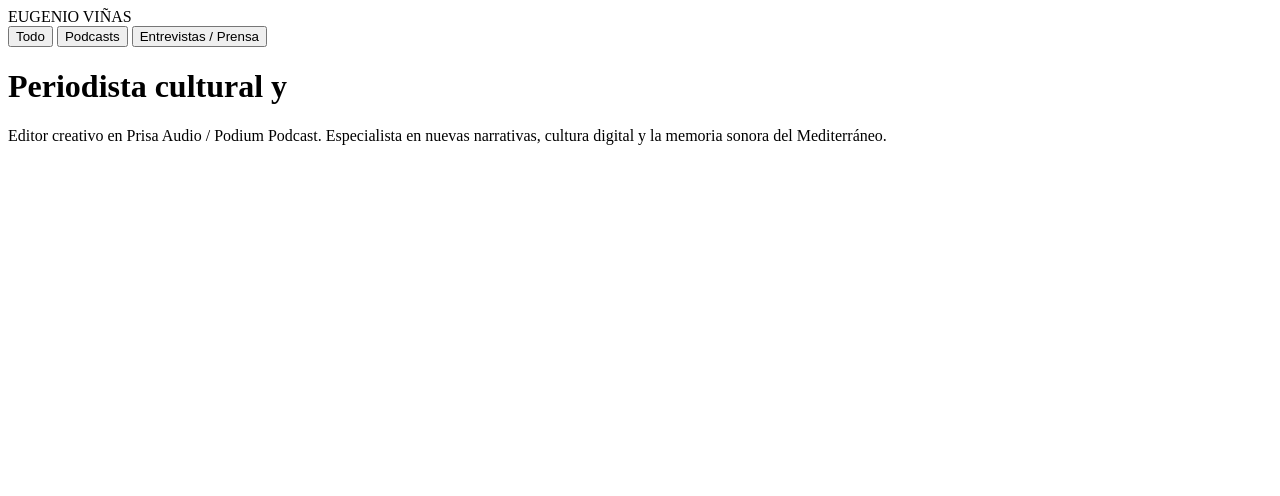
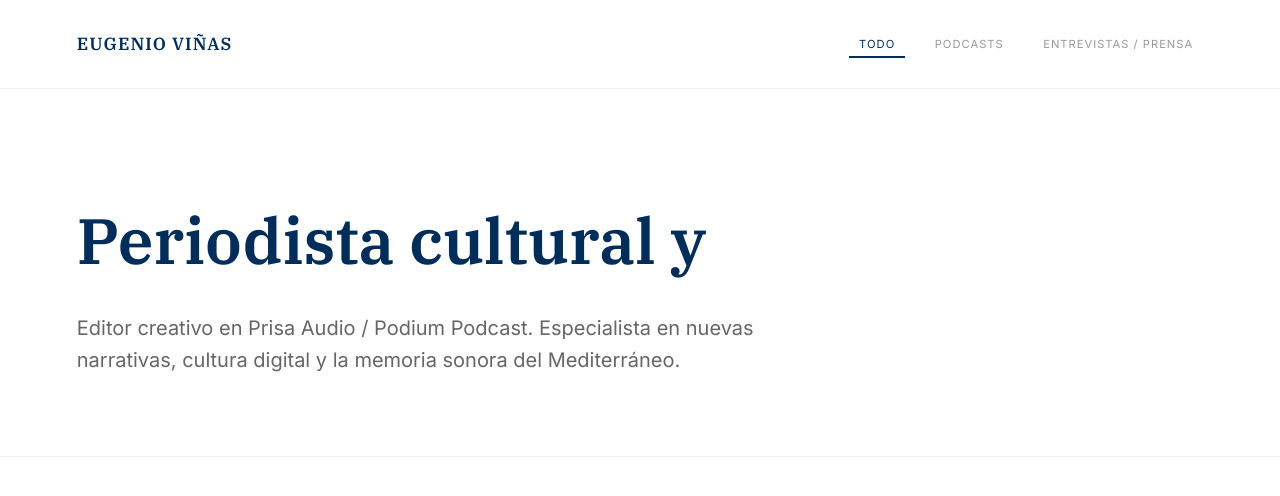
Before and after one commit to eugeniovinas/eugeniovinas.github.io, a plain HTML site: page index.html in a window 1280 px wide. Drawn offline with Linux system fonts and the light colour scheme.

Commit message:
Update style.css

```diff
--- a/style.css
+++ b/style.css
@@ -1,82 +1,130 @@
-const phrases = ["host de podcasts.", "editor creativo.", "periodista cultural."];
-let i = 0, j = 0, isDeleting = false;
-const target = document.getElementById('typewriter');
-
-function type() {
-    let current = phrases[i];
-    target.textContent = isDeleting ? current.substring(0, j--) : current.substring(0, j++);
-    if (!isDeleting && j > current.length) { isDeleting = true; setTimeout(type, 2000); }
-    else if (isDeleting && j === 0) { isDeleting = false; i = (i + 1) % phrases.length; setTimeout(type, 500); }
-    else { setTimeout(type, isDeleting ? 50 : 100); }
+:root {
+    --bg: #ffffff;
+    --text: #002d5a; /* Tu azul noche */
+    --gray: #666;
+    --border: #f0f0f0;
 }
 
-// AQUÍ ESTÁN TUS PROYECTOS REALES
-const projects = [
-    {
-        title: "València Destroy",
-        category: "podcast",
-        tag: "Podium Podcast / Serie Documental",
-        description: "La historia no contada de la Ruta del Bakalao. Un viaje sonoro premiado y referente en el podcasting español.",
-        image: "https://www.podiumpodcast.com/wp-content/uploads/2017/10/VALENCIA-DESTROY_1400x1400.jpg",
-        link: "https://www.podiumpodcast.com/podcasts/valencia-destroy-podium-os/"
-    },
-    {
-        title: "Entrevista: El éxito y la terapia",
-        category: "prensa",
-        tag: "El País / Entrevista",
-        description: "Conversación con el influencer Ger sobre el lado oscuro de la fama y la salud mental.",
-        image: "", // Dejamos vacío para ver cómo queda sin imagen
-        link: "https://elpais.com/autor/eugenio-vinas-serrano/"
-    },
-    {
-        title: "¿Y si las playas desaparecen?",
-        category: "podcast",
-        tag: "El País / Audio",
-        description: "Un análisis sobre el futuro de la costa mediterránea frente al cambio climático.",
-        image: "https://images.unsplash.com/photo-1507525428034-b723cf961d3e?w=800",
-        link: "#"
-    },
-    {
-        title: "Máster de Podcast",
-        category: "podcast",
-        tag: "Formación / Barreira A+D",
-        description: "Director del primer máster especializado en creación y producción de audio digital.",
-        image: "https://images.unsplash.com/photo-1478737270239-2f02b77fc618?w=800",
-        link: "#"
-    }
-];
-
-const grid = document.getElementById('portfolio-grid');
-
-function render(filter = 'all') {
-    grid.innerHTML = "";
-    projects.forEach(p => {
-        if (filter === 'all' || p.category === filter) {
-            // Si no hay imagen, usamos un estilo especial 'no-img'
-            const imgHtml = p.image
-                ? `<img src="${p.image}" class="project-img" alt="${p.title}">`
-                : `<div class="no-img"></div>`;
-
-            grid.innerHTML += `
-                <a href="${p.link}" class="project-card">
-                    ${imgHtml}
-                    <span class="tag">${p.tag}</span>
-                    <h2>${p.title}</h2>
-                    <p>${p.description}</p>
-                </a>
-            `;
-        }
-    });
+body {
+    margin: 0;
+    font-family: 'Inter', sans-serif;
+    background-color: var(--bg);
+    color: var(--text);
+    line-height: 1.6;
 }
 
-// Lógica de los botones de filtro
-document.querySelectorAll('.filter-btn').forEach(btn => {
-    btn.addEventListener('click', (e) => {
-        document.querySelector('.active').classList.remove('active');
-        e.target.classList.add('active');
-        render(e.target.dataset.filter);
-    });
-});
+/* Navegación */
+.navbar {
+    display: flex;
+    justify-content: space-between;
+    align-items: center;
+    padding: 30px 6%;
+    border-bottom: 1px solid var(--border);
+    background: white;
+    position: sticky;
+    top: 0;
+    z-index: 1000;
+}
 
-type();
-render();
+.logo {
+    font-family: 'IBM Plex Serif', serif;
+    font-weight: 600;
+    font-size: 1.1rem;
+    letter-spacing: 1px;
+}
+
+/* Filtros */
+.filter-btn {
+    background: none;
+    border: none;
+    font-family: 'Inter', sans-serif;
+    font-size: 0.7rem;
+    text-transform: uppercase;
+    letter-spacing: 1px;
+    margin-left: 15px;
+    cursor: pointer;
+    color: #999;
+    padding: 5px 10px;
+    transition: 0.3s;
+}
+
+.filter-btn.active {
+    color: var(--text);
+    border-bottom: 2px solid var(--text);
+}
+
+/* Hero Section */
+.hero {
+    padding: 100px 6% 60px 6%;
+    max-width: 900px;
+}
+
+.hero h1 {
+    font-family: 'IBM Plex Serif', serif;
+    font-size: clamp(2.5rem, 7vw, 4rem);
+    font-weight: 600;
+    margin: 0 0 20px 0;
+}
+
+.bio-intro {
+    font-size: 1.25rem;
+    color: var(--gray);
+    max-width: 700px;
+}
+
+/* Rejilla de Proyectos */
+.grid {
+    display: grid;
+    grid-template-columns: repeat(auto-fill, minmax(400px, 1fr));
+    gap: 1px;
+    background-color: var(--border);
+    border-top: 1px solid var(--border);
+}
+
+.project-card {
+    background-color: white;
+    padding: 50px 10%;
+    text-decoration: none;
+    color: inherit;
+    display: flex;
+    flex-direction: column;
+    transition: background 0.3s;
+}
+
+.project-card:hover {
+    background-color: #f8fbff;
+}
+
+.project-img {
+    width: 100%;
+    aspect-ratio: 16/9;
+    object-fit: cover;
+    margin-bottom: 25px;
+    background-color: #eee;
+}
+
+.tag {
+    font-size: 0.7rem;
+    text-transform: uppercase;
+    letter-spacing: 1px;
+    color: var(--gray);
+    margin-bottom: 10px;
+    display: block;
+}
+
+.project-card h2 {
+    font-family: 'IBM Plex Serif', serif;
+    font-size: 1.7rem;
+    margin: 10px 0;
+}
+
+.project-card p {
+    font-size: 1rem;
+    color: var(--gray);
+    margin: 0;
+}
+
+@media (max-width: 768px) {
+    .navbar { flex-direction: column; gap: 15px; text-align: center; }
+    .grid { grid-template-columns: 1fr; }
+}
```
